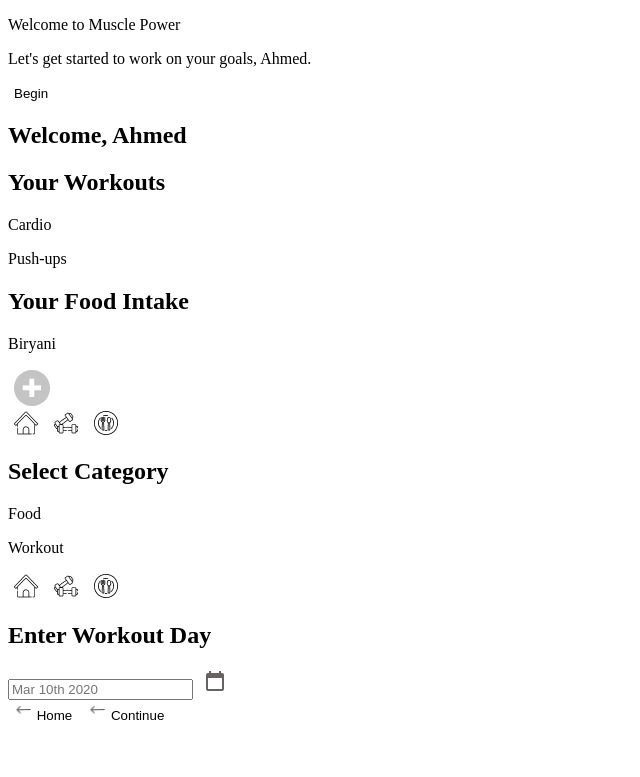
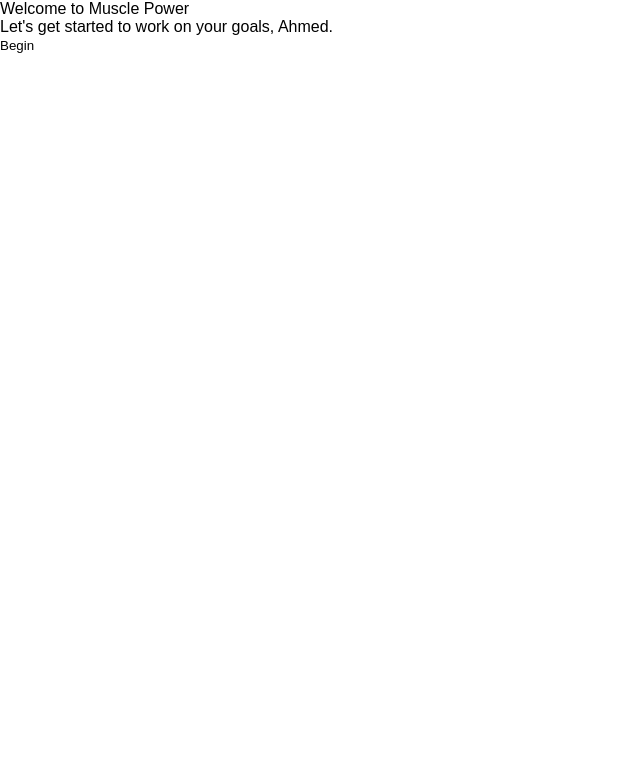
Before and after one commit to baber-khan/Muscle-Power, a plain HTML site: page index.html in a window 1280 px wide. Shown: the top 777 px of the page, without its empty margins (0-640 px from the left). Drawn offline with Linux system fonts and the light colour scheme; files whose address does not match are found by name.

Commit message:
Added viewport height for the browser view.

```diff
--- a/css/index.css
+++ b/css/index.css
@@ -1,11 +1,22 @@
-/**** DEFAULTS ****/
-
-/* * {
+* {
   padding: 0;
   margin: 0;
   box-sizing: border-box;
-} */
+  font-family: Arial, Helvetica, sans-serif;
+}
 
+body {
+  margin: 0;
+  padding: 0;
+
+  overflow: hidden;
+}
+
+.page {
+  display: flex;
+  flex-direction: column;
+  height: 100vh;
+}
 .btn {
   background-color: white;
   border: none;
```
